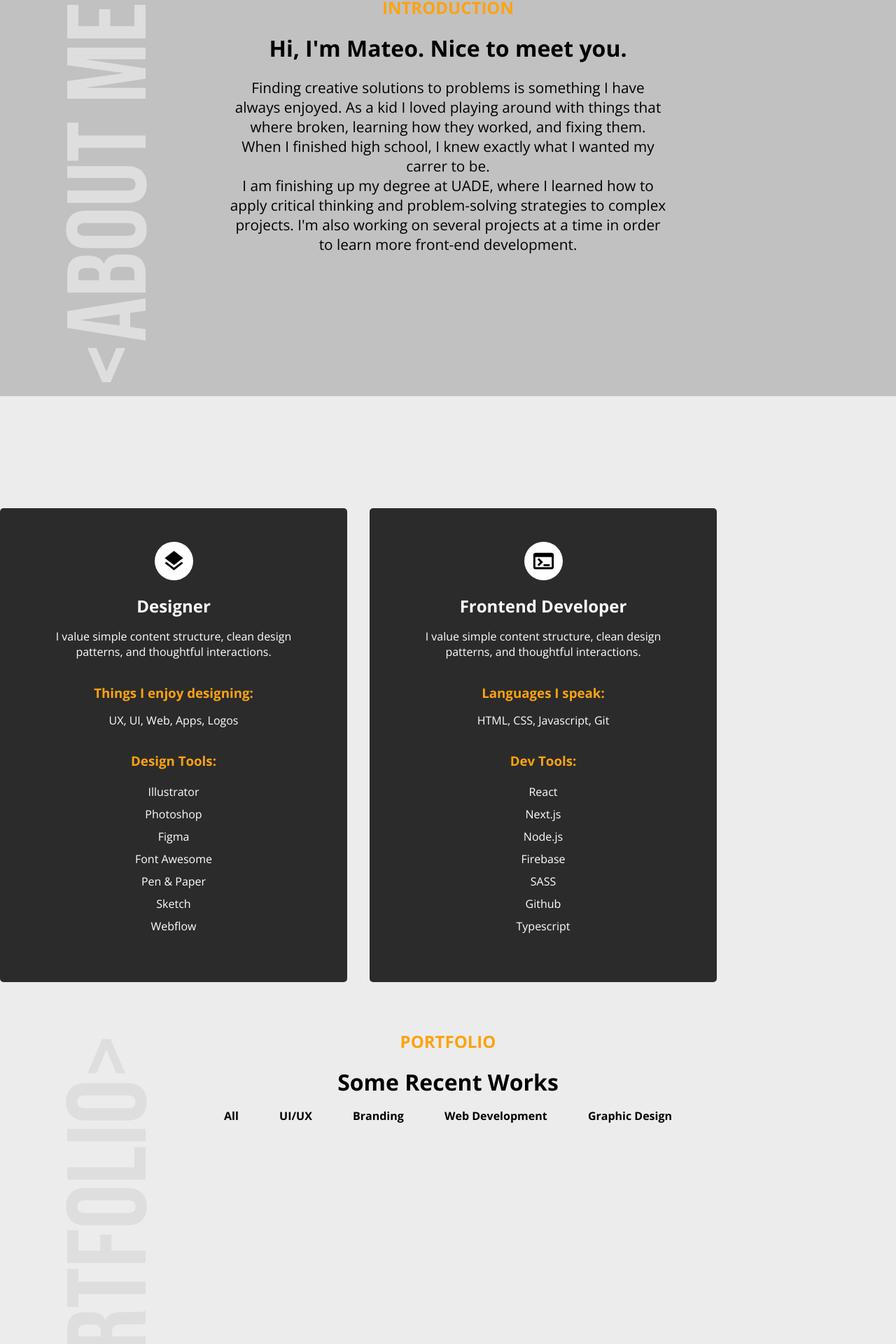
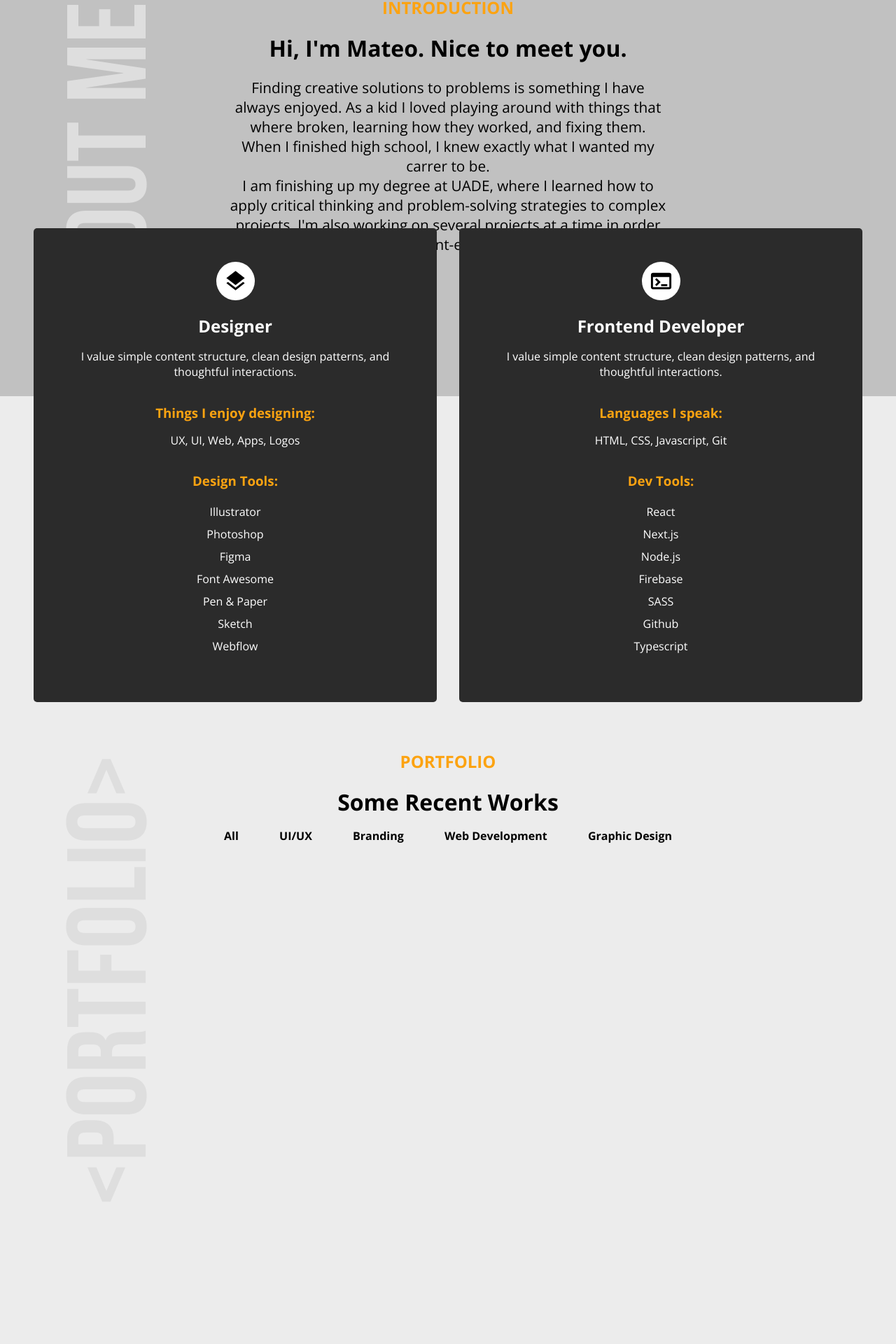
Before and after one commit to mateokeller/my-portfolio, a React (Vite) app: page / in a window 1280 px wide. Shown: the part 874-2794 px from the top of the page at 70% size. Built offline with nearby package versions, Linux system fonts and the light colour scheme.

Commit message:
fix clean code

```diff
--- a/src/App.jsx
+++ b/src/App.jsx
@@ -1,6 +1,7 @@
 import {useEffect, useState} from "react";
 import {Element} from "react-scroll";
 import AboutMe from "./components/AboutMe";
+import CardsContainer from "./components/CardsContainer";
 import Intro from "./components/Intro";
 import Portfolio from "./components/Portfolio";
 
@@ -40,7 +41,7 @@ function App() {
       <Element id="about-me" name="about-me">
         <AboutMe />
       </Element>
-
+      <CardsContainer />
       <Element id="portfolio" name="portfolio">
         <Portfolio />
       </Element>
--- a/src/components/AboutMe.jsx
+++ b/src/components/AboutMe.jsx
@@ -1,10 +1,7 @@
 import React from "react";
-import LayersIcon from "@mui/icons-material/Layers";
-import TerminalIcon from "@mui/icons-material/Terminal";
 
 const AboutMe = () => {
   return (
-    <>
     <div className="about-me-container">
       <p className="group-indicator">&lt;ABOUT ME&gt;</p>
       <div className="section-content">
@@ -16,56 +13,12 @@ const AboutMe = () => {
           broken, learning how they worked, and fixing them. When I finished
           high school, I knew exactly what I wanted my carrer to be. <br />
           I am finishing up my degree at UADE, where I learned how to apply
-            critical thinking and problem-solving strategies to complex
-            projects. I'm also working on several projects at a time in order to
-            learn more front-end development. <br />
+          critical thinking and problem-solving strategies to complex projects.
+          I'm also working on several projects at a time in order to learn more
+          front-end development. <br />
         </p>
       </div>
     </div>
-      <div className="cards-container">
-        <div className="card">
-          <div className="icon-container">
-            <LayersIcon fontSize="large" />
-          </div>
-          <h2>Designer</h2>
-          <p>
-            I value simple content structure, clean design patterns, and
-            thoughtful interactions.
-          </p>
-          <h3 className="text-yellow">Things I enjoy designing:</h3>
-          <p>UX, UI, Web, Apps, Logos</p>
-          <h3 className="text-yellow">Design Tools:</h3>
-          <p className="tools-list">
-            Illustrator <br /> Photoshop <br /> Figma <br />
-            Font Awesome <br />
-            Pen & Paper <br />
-            Sketch <br />
-            Webflow
-          </p>
-        </div>
-        <div className="card">
-          <div className="icon-container">
-            <TerminalIcon fontSize="large" />
-          </div>
-          <h2>Frontend Developer</h2>
-          <p>
-            I value simple content structure, clean design patterns, and
-            thoughtful interactions.
-          </p>
-          <h3 className="text-yellow">Languages I speak:</h3>
-          <p>HTML, CSS, Javascript, Git</p>
-          <h3 className="text-yellow">Dev Tools:</h3>
-          <p className="tools-list">
-            React <br /> Next.js <br />
-            Node.js <br />
-            Firebase <br />
-            SASS <br />
-            Github <br />
-            Typescript
-          </p>
-        </div>
-      </div>
-    </>
   );
 };
 
--- /dev/null
+++ b/src/components/CardsContainer.jsx
@@ -0,0 +1,53 @@
+import React from "react";
+import LayersIcon from "@mui/icons-material/Layers";
+import TerminalIcon from "@mui/icons-material/Terminal";
+
+const CardsContainer = () => {
+  return (
+    <div className="cards-container">
+      <div className="card">
+        <div className="icon-container">
+          <LayersIcon fontSize="large" />
+        </div>
+        <h2>Designer</h2>
+        <p>
+          I value simple content structure, clean design patterns, and
+          thoughtful interactions.
+        </p>
+        <h3 className="text-yellow">Things I enjoy designing:</h3>
+        <p>UX, UI, Web, Apps, Logos</p>
+        <h3 className="text-yellow">Design Tools:</h3>
+        <p className="tools-list">
+          Illustrator <br /> Photoshop <br /> Figma <br />
+          Font Awesome <br />
+          Pen & Paper <br />
+          Sketch <br />
+          Webflow
+        </p>
+      </div>
+      <div className="card">
+        <div className="icon-container">
+          <TerminalIcon fontSize="large" />
+        </div>
+        <h2>Frontend Developer</h2>
+        <p>
+          I value simple content structure, clean design patterns, and
+          thoughtful interactions.
+        </p>
+        <h3 className="text-yellow">Languages I speak:</h3>
+        <p>HTML, CSS, Javascript, Git</p>
+        <h3 className="text-yellow">Dev Tools:</h3>
+        <p className="tools-list">
+          React <br /> Next.js <br />
+          Node.js <br />
+          Firebase <br />
+          SASS <br />
+          Github <br />
+          Typescript
+        </p>
+      </div>
+    </div>
+  );
+};
+
+export default CardsContainer;
--- a/src/index.css
+++ b/src/index.css
@@ -187,7 +187,6 @@ body {
   background-color: var(--gray-02);
   height: 80vh;
   display: flex;
-  margin-bottom: 20vh;
 }
 
 .section-content {
@@ -206,9 +205,10 @@ body {
 
 .cards-container {
   display: flex;
-  width: 80%;
+  padding: 0 20px;
+  top: -15rem;
+  position: relative;
   gap: 2rem;
-  margin-top: 3rem;
   justify-content: center;
 }
 
@@ -253,6 +253,8 @@ body {
 
 .portfolio-container {
   height: 100vh;
+  position: relative;
+  top: -15rem;
   display: flex;
 }
 
@@ -307,7 +309,7 @@ body {
   }
 
   .about-me-container {
-    height: 190vh;
+    height: 95vh;
     justify-content: center;
   }
 
@@ -340,14 +342,18 @@ body {
   }
 
   .text-container {
-    margin-left: 6em;
+    margin: none;
     display: flex;
     flex-direction: column;
     text-align: center;
     align-items: center;
   }
 
+  .text-container h1 {
+    text-align: left;
+  }
+
   .about-me-container {
-    height: 230vh;
+    height: 107vh;
   }
 }
--- a/src/ui/Header.jsx
+++ b/src/ui/Header.jsx
@@ -15,7 +15,7 @@ const Header = (props) => {
             to="portfolio"
             spy={true}
             smooth={true}
-            offset={-50}
+            offset={-300}
             className="pointer"
           >
             Portfolio
```
Lines whose indentation alone changed are shown as unchanged.
